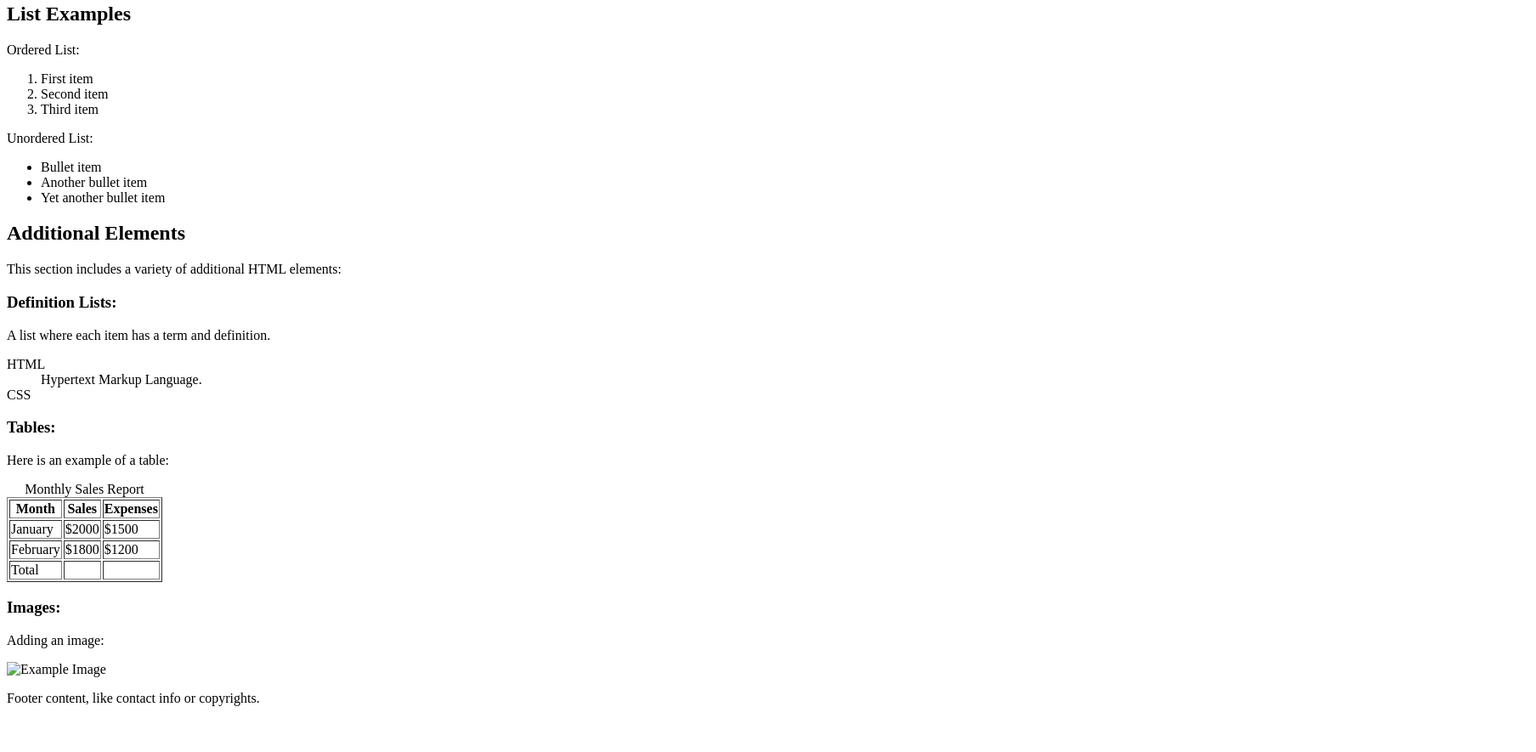
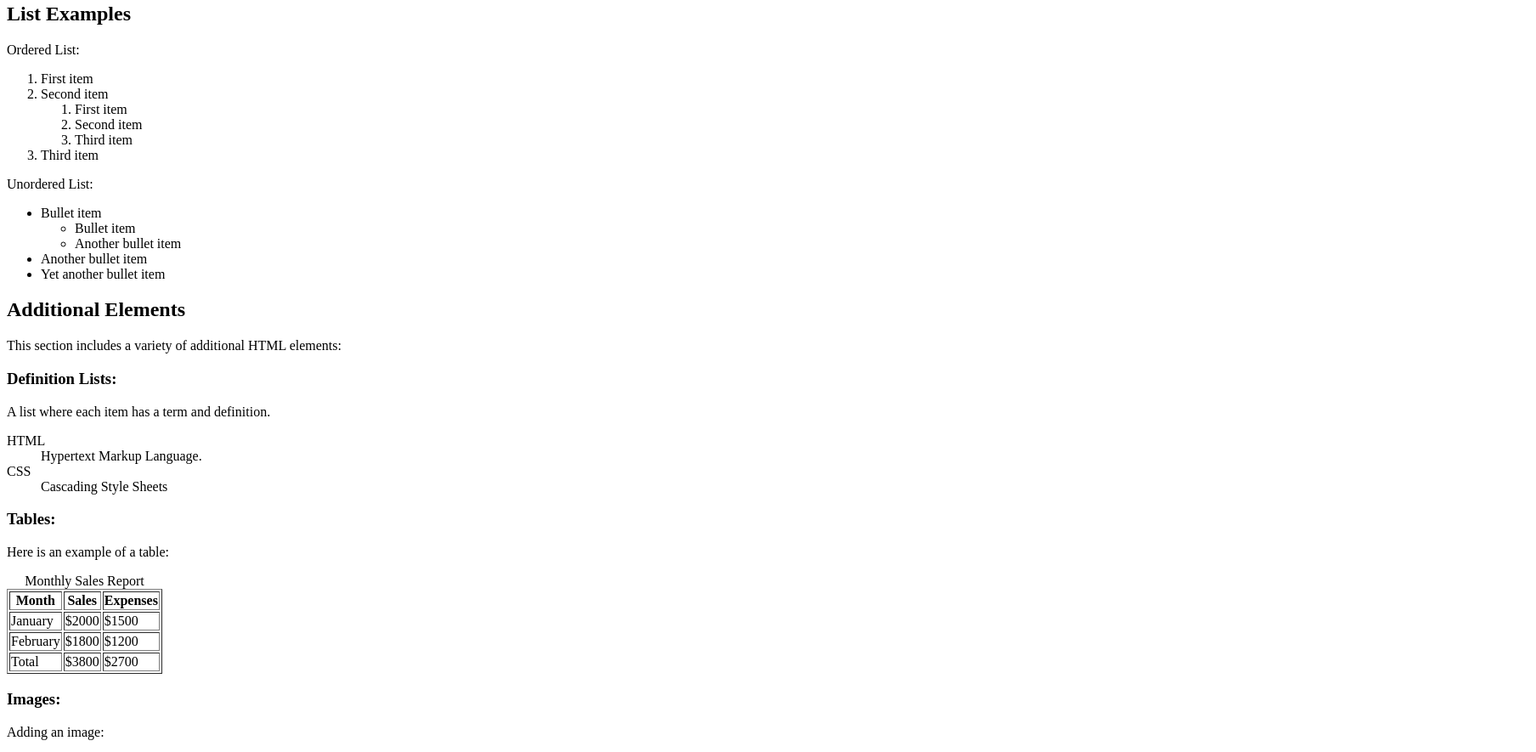
Before and after one commit to Yopdiff/Lab2, a plain HTML site: page news.html in a window 1280 px wide. Shown: the part 338-1223 px from the top of the page at 85% size, 1808 px wide, since content can reach past the window. Before the commit the page ends 1185 px from the top, so only its background shows below. Drawn offline with Linux system fonts and the light colour scheme.

Commit message:
Update news.html
update news.html according to given comments, still need to add header

```diff
--- a/news.html
+++ b/news.html
@@ -2,8 +2,8 @@
 =========================================================
 Name        : news.html
 Assignment  : Lab 2 Exercise C
-Author(s)   : Mahdi Ansari, William Arthur Philip Louis
-Submission  : May 21, 2030
+Author(s)   : Hyunmyung Park and Hongwoo yoon
+Submission  : Jan, 24th 2024
 Description : A simple HTML file.
 =========================================================
 -->
@@ -31,7 +31,7 @@ Description : A simple HTML file.
         <article>
             <h2>Article Title</h2>
 
-			<p>This is a paragraph in an article section. It demonstrates text formatting, like bold, italic, and marked text.</p>
+			<p>This is a paragraph in an article section. It demonstrates text formatting, like ,<strong>bold</strong>, <em>italic</em> , and <mark>marked text</mark>.</p>
 			<!-- To emphasize specific words in the paragraph, apply appropriate HTML tags:
 			<strong> or <b> for bold text,
 			<em> or <i> for italic text, and
@@ -53,12 +53,21 @@ Description : A simple HTML file.
             <li>First item</li>
             <li>Second item</li>
 			<!--Make a sub-ordered list here-->
+            <ol>
+                <li>First item</li>
+                <li>Second item</li>
+                <li>Third item</li>
+            </ol>
             <li>Third item</li>
         </ol>
         <p>Unordered List:</p>
         <ul>
             <li>Bullet item</li>
 			<!--Make a sub-unordered list here-->
+            <ul>
+                <li>Bullet item</li>
+                <li>Another bullet item</li>
+            </ul>
             <li>Another bullet item</li>
             <li>Yet another bullet item</li>
         </ul>
@@ -74,7 +83,7 @@ Description : A simple HTML file.
             <dt>HTML</dt>
             <dd>Hypertext Markup Language.</dd>
 			<dt>CSS</dt>
-            <dd><!--Add CSS definition here--></dd>
+            <dd>Cascading Style Sheets</dd>
         </dl>
 
 
@@ -104,21 +113,22 @@ Description : A simple HTML file.
 			<tfoot>
 				<tr>
 					<td>Total</td>
-					<td><!--Put column total here--></td>
-					<td><!--Put column total here--></td>
+					<td>$3800</td>
+					<td>$2700</td>
 				</tr>
 			</tfoot>
         </table>
 
 		<h3>Images:</h3>
         <p>Adding an image:</p>
-        <img src="example.jpg" alt="Example Image"> <!--Fix addressing issue-->
+        <img src= "images/example.jpg" alt="Example Image"> <!--Fix addressing issue-->
     </section>
 
     <footer>
-        <p>Footer content, like contact info or copyrights.</p>
+        <!--<p>Footer content, like contact info or copyrights.</p>-->
 		<!--Comment out the above p tag and add a new p tag under this comment.
 			The new p tag must contain {Copy right + your names}.-->
+        <p>&copy; 2024 Hongwoo Yoon and Hyunmyung Park</p>
     </footer>
 </body>
 </html>
```
